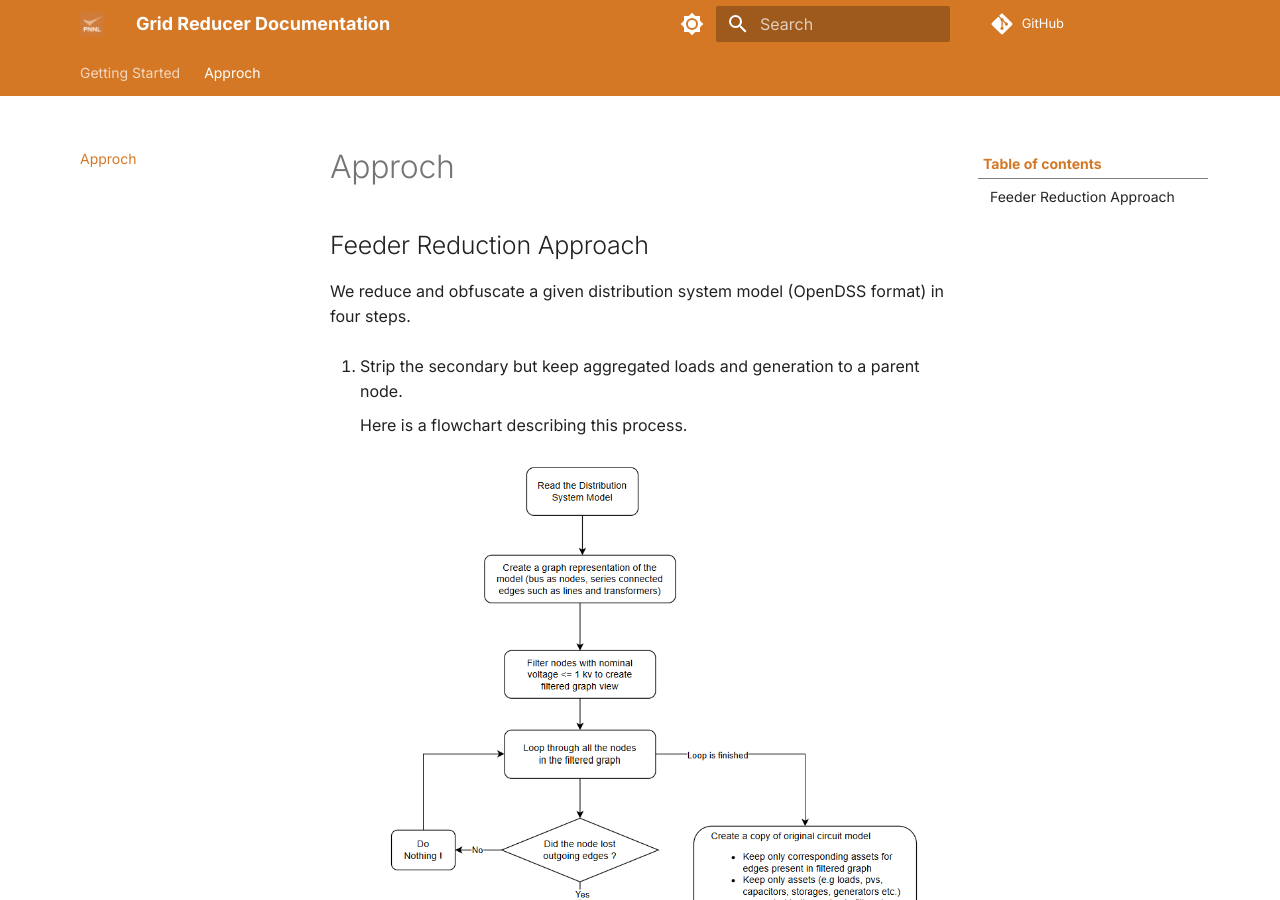
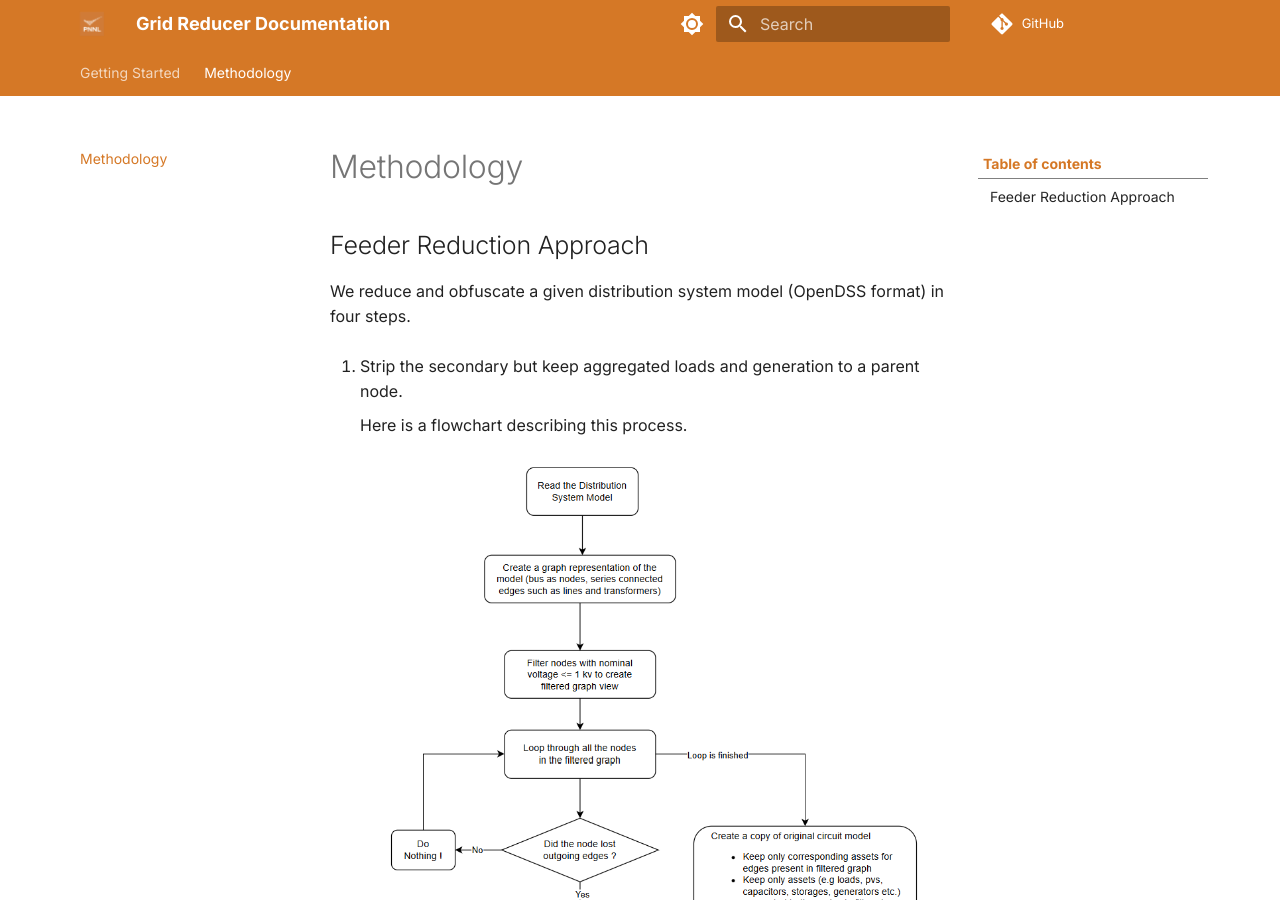
Before and after one commit to Grid-Atlas/grid-reducer, an MkDocs documentation site: the page built from docs/methodology.md, in a window 1280 px wide and 900 px high. Built offline with MkDocs 1.6.1 and Material for MkDocs 9.7.7, drawn with Linux system fonts in a browser that asks for light colours; comment, search, counter and statistics services are not loaded; the version menu is left out.

Commit message:
replaced approach with methodology (#49)

```diff
--- a/mkdocs.yml
+++ b/mkdocs.yml
@@ -38,7 +38,7 @@ nav:
       - Getting Started: index.md
       - Downloading SMARTDS Model: getting-started/smartds.md
       - Developer Guides: getting-started/dev-guides.md
-  - Approch: approach.md
+  - Methodology: methodology.md
 extra:
   version:
     provider: mike
```
Also changed, not shown: docs/methodology.md (renamed from docs/approach.md).
